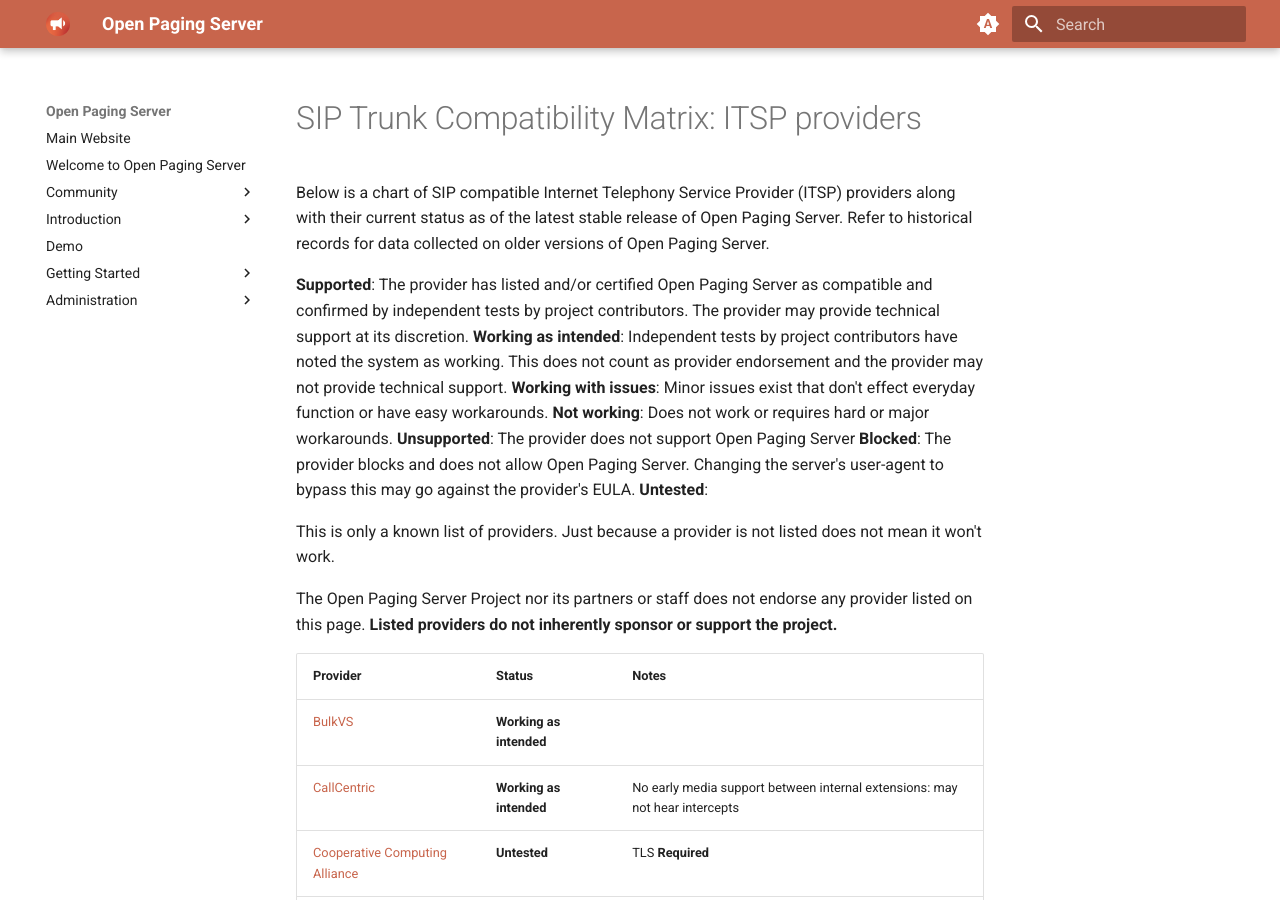
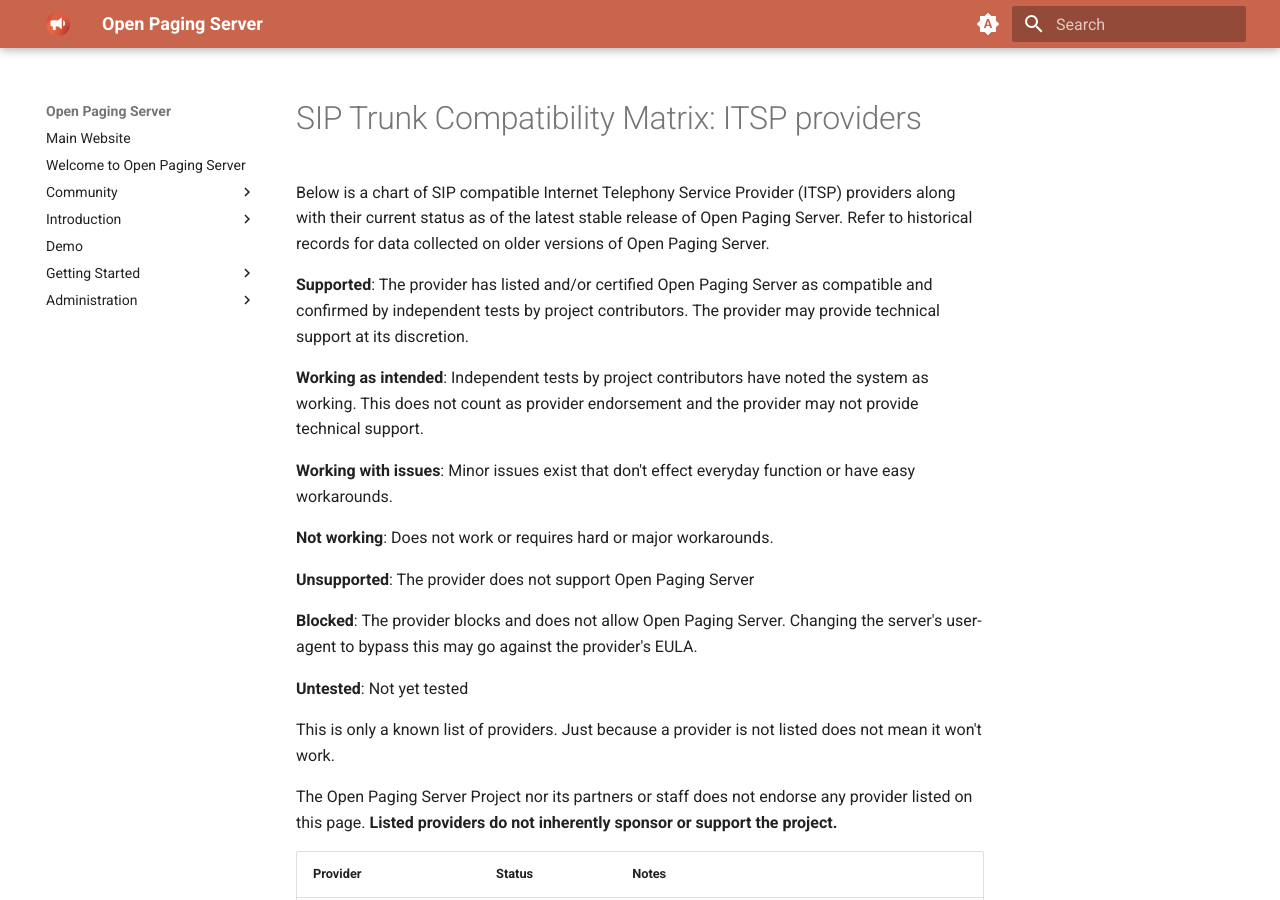
Before and after one commit to OpenPagingServer/documentation, an MkDocs documentation site: the page built from docs/admin/endpoints/siptrunks/compatibility-providers.md, in a window 1280 px wide and 900 px high. Built offline with MkDocs 1.6.1 and Material for MkDocs 9.7.7, drawn with Linux system fonts in a browser that asks for light colours.

Commit message:
SIP Trunk

```diff
--- a/docs/admin/endpoints/siptrunks/compatibility-providers.md
+++ b/docs/admin/endpoints/siptrunks/compatibility-providers.md
@@ -3,12 +3,18 @@
 Below is a chart of SIP compatible Internet Telephony Service Provider (ITSP) providers along with their current status as of the latest stable release of Open Paging Server. Refer to historical records for data collected on older versions of Open Paging Server.
 
 **Supported**: The provider has listed and/or certified Open Paging Server as compatible and confirmed by independent tests by project contributors. The provider may provide technical support at its discretion.
+
 **Working as intended**: Independent tests by project contributors have noted the system as working. This does not count as provider endorsement and the provider may not provide technical support.
+
 **Working with issues**: Minor issues exist that don't effect everyday function or have easy workarounds.
+
 **Not working**: Does not work or requires hard or major workarounds.
+
 **Unsupported**: The provider does not support Open Paging Server
+
 **Blocked**: The provider blocks and does not allow Open Paging Server. Changing the server's user-agent to bypass this may go against the provider's EULA.
-**Untested**:
+
+**Untested**: Not yet tested
 
 This is only a known list of providers. Just because a provider is not listed does not mean it won't work.
 
```
Also changed, not shown: docs/admin/endpoints/siptrunks/compatibility-server.md (+4 -0 lines), 1 other file.
